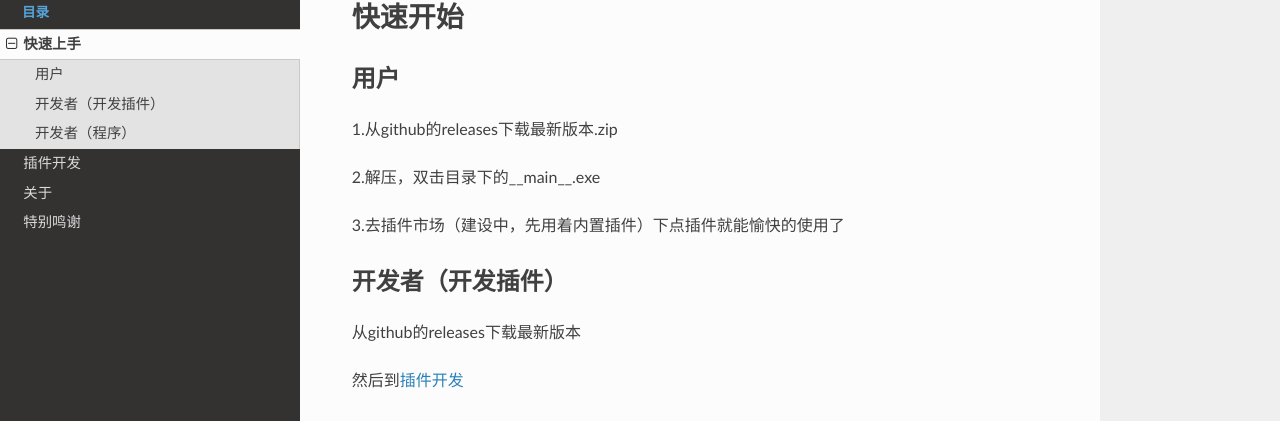
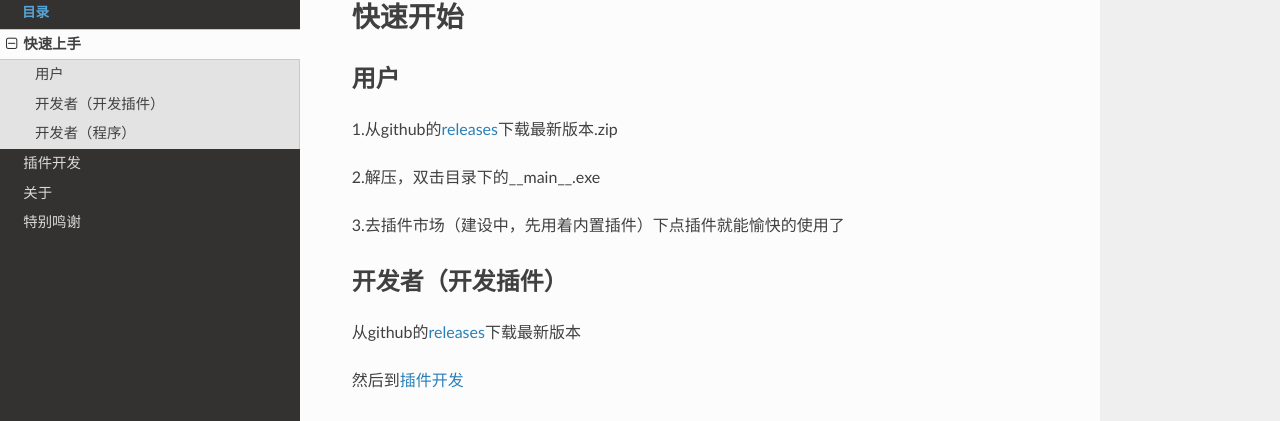
Before and after one commit to HowieHz/hpyculator, a Sphinx documentation site: the page built from docs/source/quick_start.md, in a window 1280 px wide. Shown: the part 109-530 px from the top of the page. Built offline with Sphinx 7.4.7 and the Read the Docs theme 2.0.0, drawn with Linux system fonts in a browser that asks for light colours; part of the change alters nothing that is shown.

```diff
--- a/docs/source/quick_start.md
+++ b/docs/source/quick_start.md
@@ -4,7 +4,7 @@
 用户
 ---------------------
 
-1.从github的releases下载最新版本.zip
+1.从github的[releases](https://github.com/HowieHz/hpyculator/releases)下载最新版本.zip
 
 2.解压，双击目录下的__main__.exe
 
@@ -14,9 +14,9 @@
 开发者（开发插件）
 ---------------------
 
-从github的releases下载最新版本
+从github的[releases](https://github.com/HowieHz/hpyculator/releases)下载最新版本
 
-然后到[插件开发](plugin_dev.html)
+然后到[插件开发](plugin_dev/index.html)
 
 开发者（程序）
 ---------------------
```
